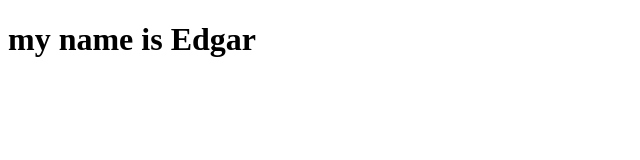
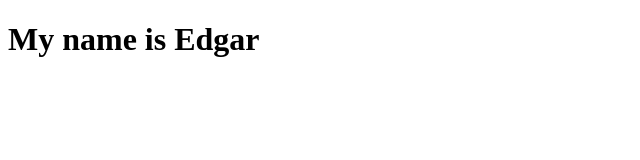
Before and after one commit to EdgarUg/Git-hub-Project, a plain HTML site: page index.html in a window 1280 px wide. Shown: the full height of the page, 0-640 px from the left. Drawn offline with Linux system fonts and the light colour scheme.

Commit message:
Capital M

```diff
--- a/index.html
+++ b/index.html
@@ -7,5 +7,5 @@
     <title>Document</title>
 </head>
 <body>
-    <h1>my name is Edgar</h1>
+    <h1>My name is Edgar</h1>
 </body
```
